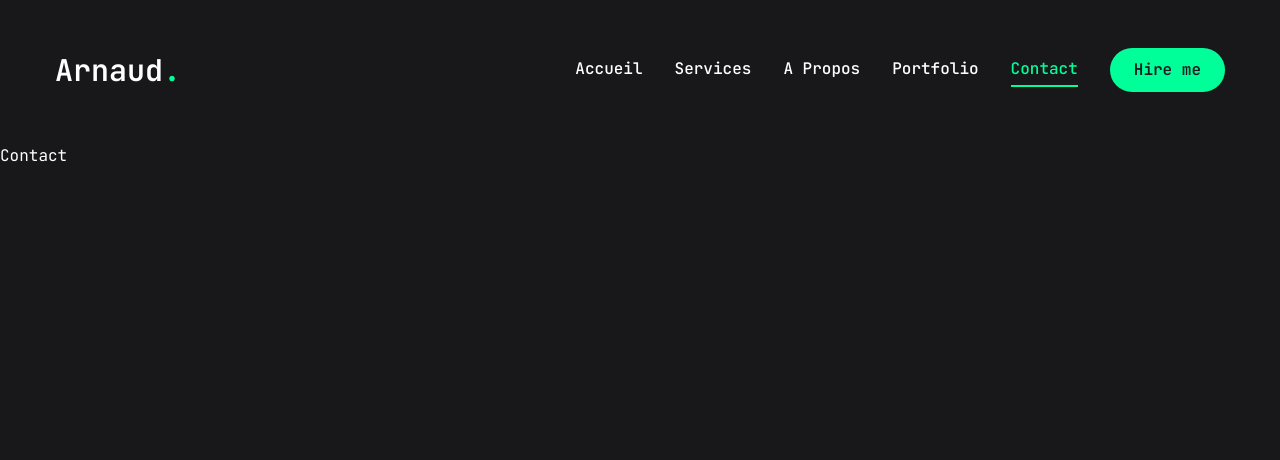
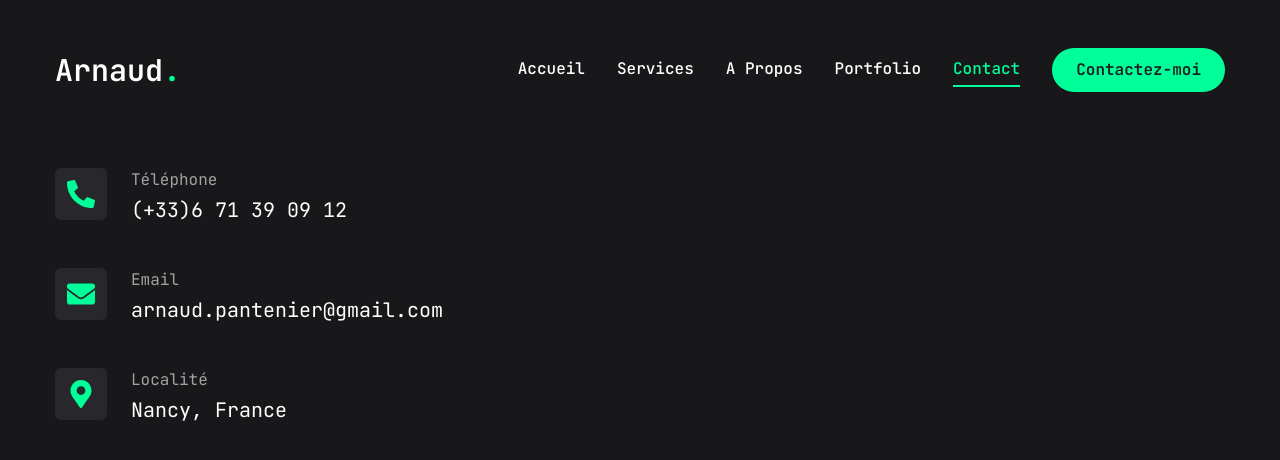
Before and after one commit to arnaudpant/next-portfolio-2024, a Next.js app: page /contact in a window 1280 px wide. Shown: the top 460 px of the page. Built offline with nearby package versions, Linux system fonts and the light colour scheme.

Commit message:
Version de base terminee

```diff
--- a/app/contact/page.tsx
+++ b/app/contact/page.tsx
@@ -1,7 +1,39 @@
+"use client";
 
+import { infosContact } from "@/lib/data";
+import { motion } from "framer-motion";
 
 const Contact = () => {
-    return <div>Contact</div>;
+    return (
+        <motion.div
+            initial={{ opacity: 0 }}
+            animate={{
+                opacity: 1,
+                transition: { delay: 1.4, duration: 0.4, ease: "easeIn" },
+            }}
+            className="py-6"
+        >
+            <div className="container mx-auto">
+                <div className="flex flex-col xl:flex-row gp-[30px]">
+                    <div className="flex-1 flex items-center xl:justify-start mb-8 xl:mb-0">
+                        <ul className="flex flex-col gap-10">{infosContact.map((info, index) => (
+                            <li key={index} className="flex items-center gap-6">
+                                <div className="w-[52px] h-[52px] bg-[#27272c] text-accent rounded-md flex items-center justify-center">
+                                    <div className="text-[28px]">
+                                    {<info.icon />}
+                                    </div>
+                                </div>
+                                    <div className="flex-1">
+                                        <p className="text-white/60">{info.title}</p>
+                                        <h3 className="text-xl">{info.description}</h3>
+                                    </div>
+                            </li>
+                        ))}</ul>
+                    </div>
+                </div>
+            </div>
+        </motion.div>
+    );
 };
 
 export default Contact;
--- a/app/page.tsx
+++ b/app/page.tsx
@@ -3,6 +3,7 @@ import Socials from "@/components/Socials";
 import Stats from "@/components/Stats";
 import { Button } from "@/components/ui/button";
 import { Download } from "lucide-react";
+import Link from "next/link";
 
 export default function Home() {
     return (
@@ -13,14 +14,18 @@ export default function Home() {
                         <span className="text-sm xl:text-lg text-white/70">
                             Développeur Web
                         </span>
-                        <h1 className="h1 mb-5 mt-2">
+                        <p className="h1 mb-5 mt-2">
                             Hello, je suis <br />
                             <span className="text-accent">Arnaud</span>
+                        </p>
+                        <h1 className="text-xl max-w-[500px] mb-5 text-white">
+                            Développeur Front-end Next & React
                         </h1>
-                        <p className="max-w-[500px] mb-5 text-white">
-                            Développeur Front-end Next & React
-                        </p>
                         <div className="flex flex-col xl:flex-row items-center gap-8 mb-2">
+                            <Link
+                                href="https://flowcv.com/resume/kgrlfo7rug"
+                                target="_blank"
+                            >
                                 <Button
                                     variant="outline"
                                     size="lg"
@@ -29,6 +34,7 @@ export default function Home() {
                                     <span>Mon CV</span>
                                     <Download size={28} />
                                 </Button>
+                            </Link>
                             <div className="mb-5 xl:mb-0">
                                 <Socials />
                             </div>
--- a/components/Header.tsx
+++ b/components/Header.tsx
@@ -15,7 +15,7 @@ const Header = () => {
                 <div className="hidden xl:flex items-center gap-8">
                     <Nav />
                     <Link href="/contact">
-                        <Button>Hire me</Button>
+                        <Button>Contactez-moi</Button>
                     </Link>
                 </div>
                 <div className="xl:hidden">
--- a/components/MobileNav.tsx
+++ b/components/MobileNav.tsx
@@ -1,11 +1,16 @@
 "use client";
 
-import { Sheet, SheetContent, SheetTrigger } from "@/components/ui/sheet";
+import {
+    Sheet,
+    SheetContent,
+    SheetTrigger,
+    SheetHeader,
+    SheetClose,
+} from "@/components/ui/sheet";
 import { linksNavigation } from "@/lib/data";
 import { AlignRight } from "lucide-react";
 import Link from "next/link";
 import { usePathname } from "next/navigation";
-
 
 const MobileNav = () => {
     const pathname = usePathname();
@@ -15,6 +20,7 @@ const MobileNav = () => {
                 <AlignRight className="text-accent" size={32} />
             </SheetTrigger>
             <SheetContent className="flex flex-col">
+                <SheetHeader>
                     <div className="mt-32 mb-40 text-center text-2xl">
                         <Link href="/">
                             <h1 className="text-4xl font-semibold">
@@ -24,8 +30,9 @@ const MobileNav = () => {
                     </div>
                     <nav className="flex flex-col justify-center items-center gap-8">
                         {linksNavigation.map((link, index) => (
+                            <SheetClose asChild key={index}>
                                 <Link
-                            key={index}
+
                                     href={link.path}
                                     className={`${
                                         link.path === pathname &&
@@ -34,8 +41,10 @@ const MobileNav = () => {
                                 >
                                     {link.name}
                                 </Link>
+                            </SheetClose>
                         ))}
                     </nav>
+                </SheetHeader>
             </SheetContent>
         </Sheet>
     );
--- a/components/Socials.tsx
+++ b/components/Socials.tsx
@@ -16,8 +16,8 @@ const Socials = () => {
                     <path d="M12 .297c-6.63 0-12 5.373-12 12 0 5.303 3.438 9.8 8.205 11.385.6.113.82-.258.82-.577 0-.285-.01-1.04-.015-2.04-3.338.724-4.042-1.61-4.042-1.61C4.422 18.07 3.633 17.7 3.633 17.7c-1.087-.744.084-.729.084-.729 1.205.084 1.838 1.236 1.838 1.236 1.07 1.835 2.809 1.305 3.495.998.108-.776.417-1.305.76-1.605-2.665-.3-5.466-1.332-5.466-5.93 0-1.31.465-2.38 1.235-3.22-.135-.303-.54-1.523.105-3.176 0 0 1.005-.322 3.3 1.23.96-.267 1.98-.399 3-.405 1.02.006 2.04.138 3 .405 2.28-1.552 3.285-1.23 3.285-1.23.645 1.653.24 2.873.12 3.176.765.84 1.23 1.91 1.23 3.22 0 4.61-2.805 5.625-5.475 5.92.42.36.81 1.096.81 2.22 0 1.606-.015 2.896-.015 3.286 0 .315.21.69.825.57C20.565 22.092 24 17.592 24 12.297c0-6.627-5.373-12-12-12" />
                 </svg>
             </Link>
-            <Link href="">
-                <Linkedin size={40} className="text-accent"/>
+            <Link href="https://www.linkedin.com/in/arnaud-pantenier">
+                <Linkedin size={40} className="text-accent" />
             </Link>
         </div>
     );
--- a/components/Stats.tsx
+++ b/components/Stats.tsx
@@ -3,7 +3,6 @@
 import { stats } from "@/lib/data";
 import { StatsType } from "@/types/types";
 import CountUp from "react-countup";
-
 
 const Stats = () => {
     return (
@@ -11,20 +10,18 @@ const Stats = () => {
             <div className="container mx-auto">
                 <div className="flex flex-wrap gap-4 max-w-[90vw] mx-auto xl:max-w-none">
                     {stats.map((item, index) => (
-                        <>
                         <div
                             className="flex-1 flex gap-4 items-center justify-center xl:justify-start"
                             key={index}
                         >
                             <CountUp
                                 end={item.num}
-                                    duration={4}
+                                duration={3}
                                 delay={2}
                                 className="text-3xl xl:text-5xl font-extrabold"
                             />
                             <p className="max-w-[90px]">{item.text}</p>
                         </div>
-                        </>
                     ))}
                 </div>
             </div>
--- a/lib/data.ts
+++ b/lib/data.ts
@@ -1,6 +1,7 @@
-import { ExperiencesType, NavLinksType, ProjectType, ResumeType, ServicesType, SkillsType, StatsType } from "@/types/types";
-import { FaHtml5, FaCss3Alt, FaJs, FaGithub, FaReact, FaSass, FaWordpress, FaFigma } from "react-icons/fa";
+import { ExperiencesType, InfosType, NavLinksType, ProjectType, ResumeType, ServicesType, SkillsType, StatsType } from "@/types/types";
+import { FaHtml5, FaCss3Alt, FaJs, FaGithub, FaReact, FaSass, FaWordpress, FaFigma, FaPhoneAlt } from "react-icons/fa";
 import { SiNextdotjs, SiTailwindcss, SiTypescript, SiFirebase } from "react-icons/si";
+import { FaEnvelope, FaMapMarkerAlt } from "react-icons/fa";
 
 export const linksNavigation: NavLinksType[] = [
     {
@@ -48,13 +49,13 @@ export const stats: StatsType[] = [
 export const services: ServicesType[] = [
     {
         num: "01",
-        title: "Développement web",
-        description: "",
+        title: "Développement web front-end",
+        description: "Développement d'application web avec Next.js, React et TypeScript",
     },
     {
         num: "02",
         title: "Création de SaaS",
-        description: "Développement de SaaS avec Next.js",
+        description: "Création de SaaS avec Next.js",
     },
     {
         num: "03",
@@ -219,3 +220,23 @@ export const projects: ProjectType[] = [
         github: '',
     },
 ]
+
+/** CONTACT */
+
+export const infosContact: InfosType[] = [
+    {
+        icon: FaPhoneAlt,
+        title: 'Téléphone',
+        description: '(+33)6 71 39 09 12'
+    },
+    {
+        icon: FaEnvelope,
+        title: 'Email',
+        description: 'arnaud.pantenier@gmail.com'
+    },
+    {
+        icon: FaMapMarkerAlt,
+        title: 'Localité',
+        description: 'Nancy, France'
+    }
+]
--- a/types/types.ts
+++ b/types/types.ts
@@ -70,3 +70,9 @@ export type ProjectType = {
 }
 
 type StackList = 'Next' | 'React' | 'TypeScript' | 'Firebase' | 'Tailwind' | 'ShadCN'
+
+export type InfosType = {
+    icon: IconType
+    title: string
+    description: string;
+}
```
Lines whose indentation alone changed are shown as unchanged.
